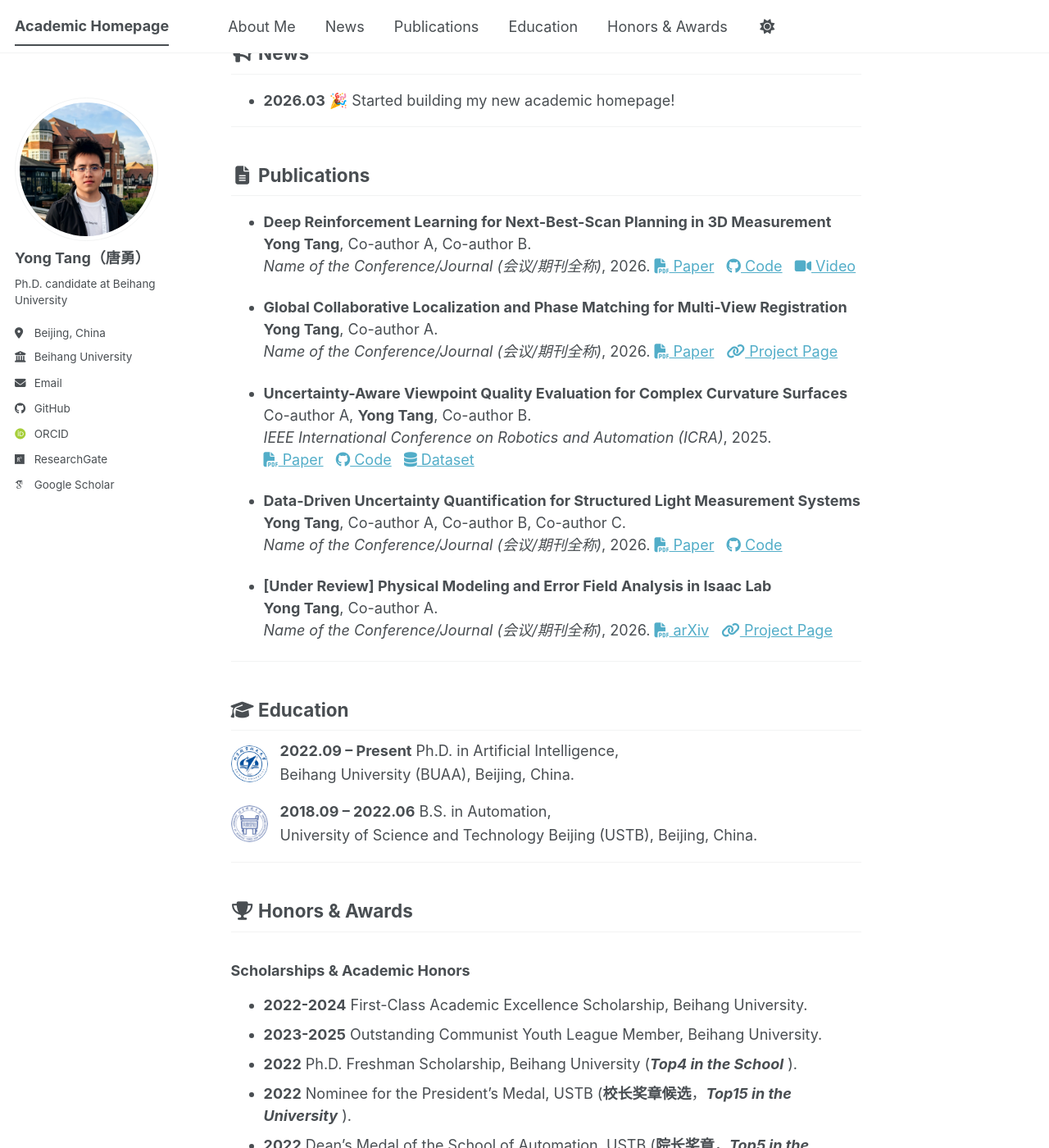
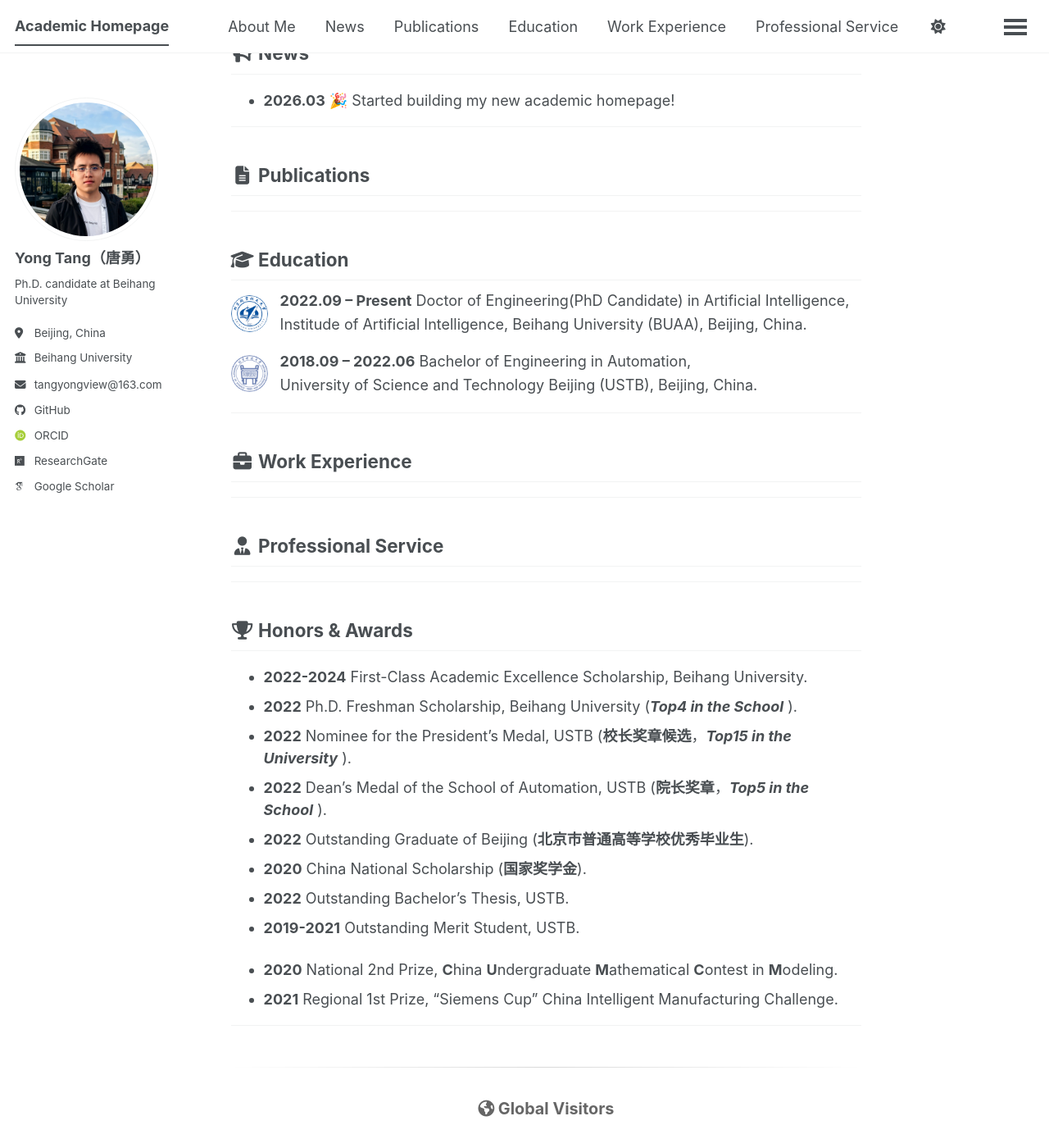
Before and after one commit to Vance-Thomas/Vance-Thomas.github.io, a Jekyll site: the page built from _pages/homepage.md, in a window 1280 px wide and 1400 px high, scrolled down 621 px. Shown: the whole window at 82% size. Built offline with Jekyll 4.4.1, drawn with Linux system fonts in a browser that asks for light colours; some web fonts are replaced; a script bundle is joined from its source files by our own code; library files that are not in the unit come from our copies; some of the changed text lies outside the part shown.

Commit message:
docs: revise profile information

```diff
--- a/_data/navigation.yml
+++ b/_data/navigation.yml
@@ -16,5 +16,9 @@ main:
     url: /#publications
   - title: "Education"
     url: /#education
+  - title: "Work Experience"
+    url: /#work-experience
+  - title: "Professional Service"
+    url: /#professional-service
   - title: "Honors & Awards"
     url: /#honors-awards
--- a/_includes/author-profile.html
+++ b/_includes/author-profile.html
@@ -24,13 +24,13 @@
     <button class="btn btn--inverse">Follow</button>
     <ul class="author__urls social-icons">
       {% if author.location %}
-        <li class="author__desktop" style="margin-bottom: 9px;"><i class="fas fa-fw fa-location-dot icon-pad-right" aria-hidden="true"></i>{{ author.location }}</li>
+        <li class="author__desktop" style="margin-bottom: 10px;"><i class="fas fa-fw fa-location-dot icon-pad-right" aria-hidden="true"></i>{{ author.location }}</li>
       {% endif %}
       {% if author.employer %}
-        <li class="author__desktop" style="margin-bottom: 9px;"><i class="fas fa-fw fa-building-columns icon-pad-right" aria-hidden="true"></i>{{ author.employer }}</li>
+        <li class="author__desktop" style="margin-bottom: 10px;"><i class="fas fa-fw fa-building-columns icon-pad-right" aria-hidden="true"></i>{{ author.employer }}</li>
       {% endif %}
       {% if author.email %}
-        <li><a href="mailto:{{ author.email }}"><i class="fas fa-fw fa-envelope icon-pad-right" aria-hidden="true"></i>{{ site.data.ui-text[site.locale].email_label | default: "Email" }}</a></li>
+        <li><a href="mailto:{{ author.email }}"><i class="fas fa-fw fa-envelope icon-pad-right" aria-hidden="true"></i>{{ author.email }}</a></li>
       {% endif %}
       {% if author.github %}
         <li><a href="{{ author.github }}" target="_blank" rel="noopener noreferrer"><i class="fab fa-fw fa-github icon-pad-right" aria-hidden="true"></i>GitHub</a></li>
--- a/_pages/homepage.md
+++ b/_pages/homepage.md
@@ -28,7 +28,7 @@ My research primarily focuses on **3D computer vision**, **intelligent measureme
 
 ## <i class="fas fa-file-alt fa-fw"></i> Publications {#publications}
 
-* **Deep Reinforcement Learning for Next-Best-Scan Planning in 3D Measurement** <br>
+<!-- * **Deep Reinforcement Learning for Next-Best-Scan Planning in 3D Measurement** <br>
   **Yong Tang**, Co-author A, Co-author B. <br>
   *Name of the Conference/Journal (会议/期刊全称)*, 2026.
   [<i class="fas fa-file-pdf"></i> Paper](#) &nbsp; [<i class="fab fa-github"></i> Code](https://github.com/Vance-Thomas) &nbsp; [<i class="fas fa-video"></i> Video](#)
@@ -51,7 +51,7 @@ My research primarily focuses on **3D computer vision**, **intelligent measureme
 * **[Under Review] Physical Modeling and Error Field Analysis in Isaac Lab** <br>
   **Yong Tang**, Co-author A. <br>
   *Name of the Conference/Journal (会议/期刊全称)*, 2026.
-  [<i class="fas fa-file-pdf"></i> arXiv](#) &nbsp; [<i class="fas fa-link"></i> Project Page](#)
+  [<i class="fas fa-file-pdf"></i> arXiv](#) &nbsp; [<i class="fas fa-link"></i> Project Page](#) -->
 
 ---
 
@@ -65,58 +65,55 @@ My research primarily focuses on **3D computer vision**, **intelligent measureme
 <div style="display: flex; align-items: center; margin-bottom: 16px;">
   <img src="/images/buaa-logo.png" style="width: 45px; height: 45px; margin-right: 15px; border-radius: 50%;">
   <div style="line-height: 1.6;">
-    <strong>2022.09 – Present</strong> Ph.D. in Artificial Intelligence,<br>
-    Beihang University (BUAA), Beijing, China.
+    <strong>2022.09 – Present</strong> Doctor of Engineering(PhD Candidate) in Artificial Intelligence,<br>
+    Institude of Artificial Intelligence, Beihang University (BUAA), Beijing, China.
   </div>
 </div>
 
 <div style="display: flex; align-items: center; margin-bottom: 16px;">
   <img src="/images/ustb-logo.png" style="width: 45px; height: 45px; margin-right: 15px; border-radius: 50%;">
   <div style="line-height: 1.6;">
-    <strong>2018.09 – 2022.06</strong> B.S. in Automation,<br>
+    <strong>2018.09 – 2022.06</strong> Bachelor of Engineering in Automation,<br>
     University of Science and Technology Beijing (USTB), Beijing, China.
   </div>
 </div>
 
 ---
 
+## <i class="fas fa-briefcase fa-fw"></i> Work Experience {#work-experience}
+
+<!-- * **2027.06 – 2027.12** Algorithm Engineer Intern, **ByteDance**, Beijing, China.<br>
+  *Focused on 3D vision algorithms, and spatial computing optimization.*  -->
+
+---
+
+## <i class="fas fa-user-tie fa-fw"></i> Professional Service {#professional-service}
+
+<!-- * **Reviewer:** * *IEEE/CVF Conference on Computer Vision and Pattern Recognition (CVPR)*
+  * *IEEE International Conference on Robotics and Automation (ICRA)*
+  * *IEEE/RSJ International Conference on Intelligent Robots and Systems (IROS)*
+* **Conference Volunteer:** * *IEEE/CVF Conference on Computer Vision and Pattern Recognition (CVPR) 202X* -->
+
+---
+
 ## <i class="fas fa-trophy fa-fw"></i> Honors & Awards {#honors-awards}
 
-### Scholarships & Academic Honors
 * **2022-2024**  First-Class Academic Excellence Scholarship, Beihang University.
-* **2023-2025**  Outstanding Communist Youth League Member, Beihang University.
+<!-- * **2023-2025**  Outstanding Communist Youth League Member, Beihang University. -->
 * **2022**  Ph.D. Freshman Scholarship, Beihang University (***Top4 in the School*** ).
 * **2022**  Nominee for the President's Medal, USTB (**校长奖章候选**，***Top15 in the University*** ).
 * **2022**  Dean's Medal of the School of Automation, USTB (**院长奖章**，***Top5 in the School*** ).
 * **2022**  Outstanding Graduate of Beijing (**北京市普通高等学校优秀毕业生**).
 * **2020**  China National Scholarship (**国家奖学金**).
-* **2019,2021**  China National Encouragement Scholarship.
+<!-- * **2019,2021**  China National Encouragement Scholarship. -->
+* **2022**  Outstanding Bachelor's Thesis, USTB.
 * **2019-2021**  Outstanding Merit Student, USTB.
-* **2022**  Outstanding Bachelor's Thesis, USTB.
-* **2021**  Liu Qin Scholarship - "Star of Science and Technology", USTB.
+<!-- * **2021**  Liu Qin Scholarship - "Star of Science and Technology", USTB. -->
 
-### Competitions
-<ul>
-  <li>
-    <div style="display: flex; align-items: flex-start;">
-      <strong style="flex-shrink: 0; margin-right: 8px;">2020</strong>
-      <div>National 2nd Prize & Beijing 1st Prize,<br>China Undergraduate Mathematical Contest in Modeling(CUMCM).</div>
-    </div>
-  </li>
-  <li>
-    <div style="display: flex; align-items: flex-start;">
-      <strong style="flex-shrink: 0; margin-right: 8px;">2020</strong>
-      <div>Regional 1st Prize,<br>"BD Cup" China Adolescents Science & Technology Innovation Contest.</div>
-    </div>
-  </li>
-  <li>
-    <div style="display: flex; align-items: flex-start;">
-      <strong style="flex-shrink: 0; margin-right: 8px;">2021</strong>
-      <div>Regional 1st Prize,<br>"Siemens Cup" China Intelligent Manufacturing Challenge.</div>
-    </div>
-  </li>
-</ul>
+* **2020** National 2nd Prize, **C**hina **U**ndergraduate **M**athematical **C**ontest in **M**odeling.
+* **2021** Regional 1st Prize, "Siemens Cup" China Intelligent Manufacturing Challenge.
 
+---
 
 <hr style="border: 0; height: 1px; background-image: linear-gradient(to right, rgba(0, 0, 0, 0), rgba(0, 0, 0, 0.15), rgba(0, 0, 0, 0)); margin-top: 50px; margin-bottom: 30px;">
 
```
Also changed, not shown: images/editing-talk.png (deleted), images/ustb-logo.png.
